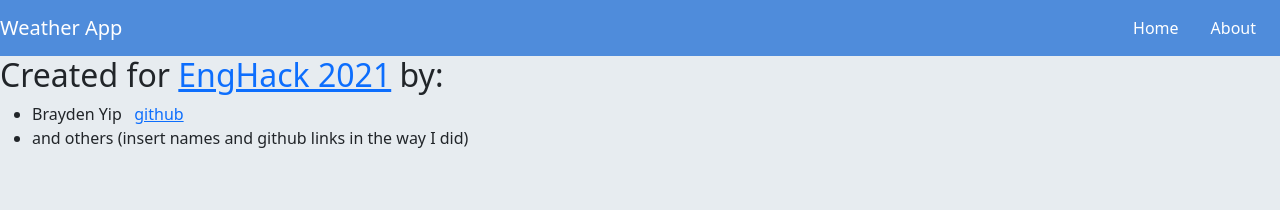
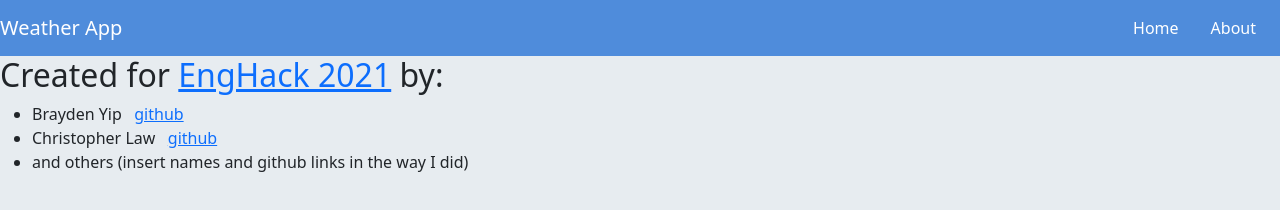
Before and after one commit to Christophler/EngHack2021, a plain HTML site: page frontend/about.html in a window 1280 px wide. Drawn offline with nearby package versions, Linux system fonts and the light colour scheme.

Commit message:
Added my name to about section

```diff
--- a/frontend/about.html
+++ b/frontend/about.html
@@ -33,6 +33,7 @@
     <h2>Created for <a href="https://enghack.com/">EngHack 2021</a> by:</h2>
     <ul>
         <li>Brayden Yip &nbsp; <a href="github.com/braydenyip">github</a> </li>
+        <li>Christopher Law &nbsp; <a href="github.com/Christophler">github</a> </li>
         <li>and others (insert names and github links in the way I did)</li>
     </ul>
 
```
